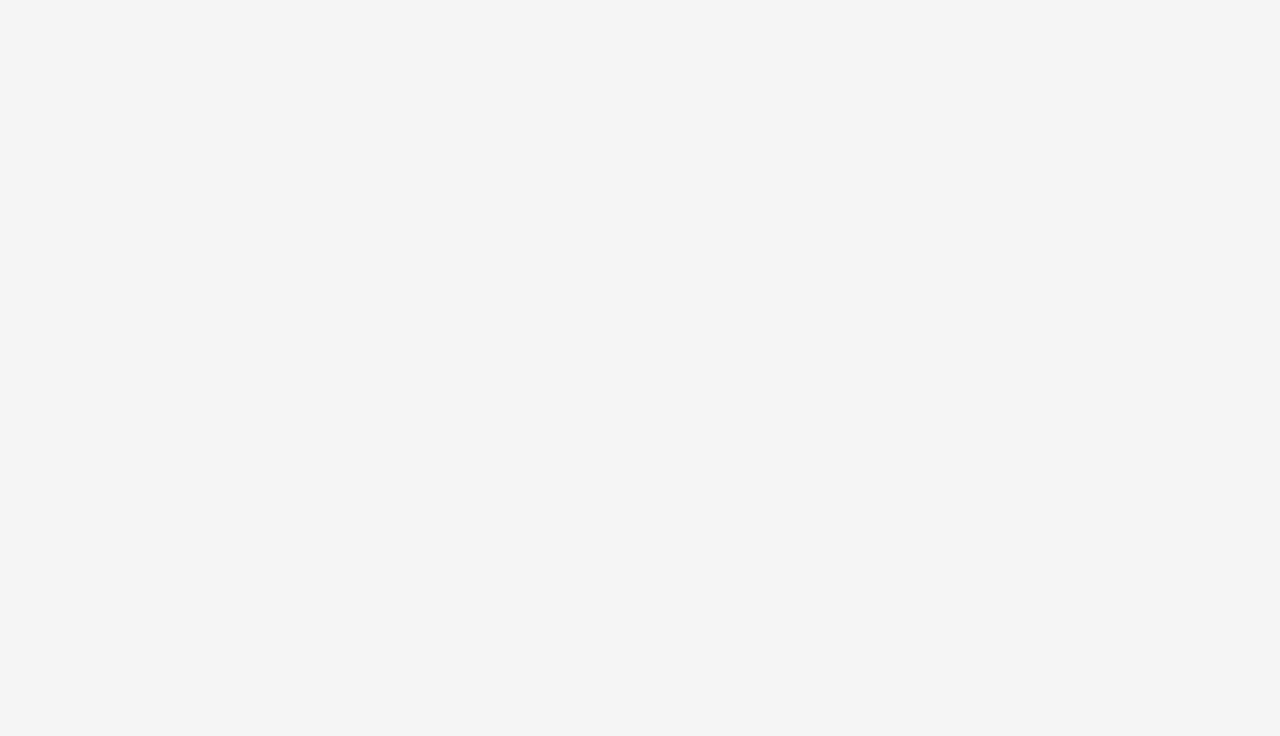
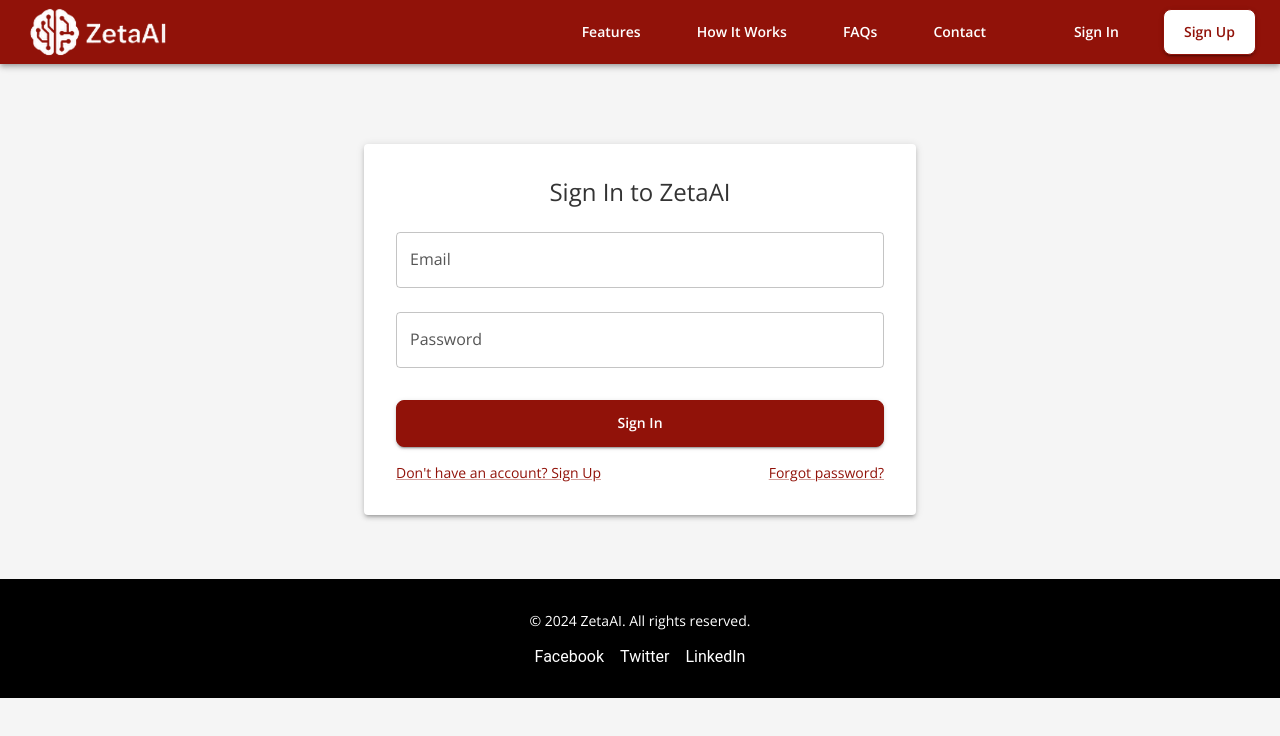
Before and after one commit to Fauzan186/social-ai-frontend, a React (Vite) app: page /signin in a window 1280 px wide. Before the commit this address had no page. Shown: the top 736 px of the page. Built offline with nearby package versions, Linux system fonts and the light colour scheme.

Commit message:
Add dashboard

```diff
--- a/src/App.tsx
+++ b/src/App.tsx
@@ -1,12 +1,27 @@
-import React from 'react';
-import { BrowserRouter as Router, Routes, Route } from 'react-router-dom';
-import HomePage from './pages/HomePage';
+// src/App.tsx
+import React from "react";
+import { BrowserRouter as Router, Routes, Route } from "react-router-dom";
+import HomePage from "./pages/HomePage";
+import SignIn from "./components/auth/SignIn";
+import SignUp from "./components/auth/SignUp";
+import DashboardPage from "./pages/DashboardPage";
+import PrivateRoute from "./routes/PrivateRoute";
 
 const App: React.FC = () => {
   return (
     <Router>
       <Routes>
         <Route path="/" element={<HomePage />} />
+        <Route path="/signin" element={<SignIn />} />
+        <Route path="/signup" element={<SignUp />} />
+        <Route
+          path="/dashboard"
+          element={
+            <PrivateRoute>
+              <DashboardPage />
+            </PrivateRoute>
+          }
+        />
       </Routes>
     </Router>
   );
--- a/src/components/Header.tsx
+++ b/src/components/Header.tsx
@@ -1,4 +1,4 @@
-import React, { useState } from 'react';
+import React, { useState } from "react";
 import {
   AppBar,
   Toolbar,
@@ -10,32 +10,46 @@ import {
   ListItem,
   ListItemText,
   Box,
-} from '@mui/material';
-import MenuIcon from '@mui/icons-material/Menu';
-import { useTheme, useMediaQuery } from '@mui/material';
-import zetaiLogo from '../assets/zetaai_100px_with_10px_margin.png'; // Adjust the path as necessary
+} from "@mui/material";
+import MenuIcon from "@mui/icons-material/Menu";
+import { useTheme, useMediaQuery } from "@mui/material";
+import { Link as RouterLink } from "react-router-dom";
+import zetaiLogo from "../assets/zetaai_100px_with_10px_margin.png"; // Adjust as needed
 
-const Header: React.FC<{ onNavigate: (section: string) => void }> = ({ onNavigate }) => {
+const Header: React.FC<{ onNavigate?: (section: string) => void }> = ({
+  onNavigate,
+}) => {
   const theme = useTheme();
-  const isMobile = useMediaQuery(theme.breakpoints.down('sm')); // Detect screen size
+  const isMobile = useMediaQuery(theme.breakpoints.down("sm"));
   const [drawerOpen, setDrawerOpen] = useState(false);
 
   const handleNavigate = (section: string) => {
+    if (onNavigate) {
       onNavigate(section);
-    setDrawerOpen(false); // Close drawer on navigation
+    }
+    setDrawerOpen(false);
   };
 
   return (
     <>
-      <AppBar position="static" sx={{ backgroundColor: '#911209' }}>
-        <Toolbar>
+      <AppBar position="static" sx={{ backgroundColor: "#911209" }}>
+        <Toolbar sx={{ justifyContent: "space-between" }}>
+          {/* Logo */}
+          {/* Logo */}
+          <Box
+            component={RouterLink}
+            to="/"
+            sx={{
+              display: "flex",
+              alignItems: "center",
+              textDecoration: "none",
+            }}
+          >
+            <img src={zetaiLogo} alt="ZetaAI Logo" style={{ height: "60px" }} />
+          </Box>
 
-          <img src={zetaiLogo} alt="ZetaAI Logo"  style={{height:"60px"}} />
-
-          {/* Conditional rendering based on screen size */}
 
           {isMobile ? (
-            // Mobile view: Menu button and Drawer
             <>
               <IconButton
                 color="inherit"
@@ -52,44 +66,98 @@ const Header: React.FC<{ onNavigate: (section: string) => void }> = ({ onNavigat
                 <Box
                   sx={{
                     width: 250,
-                    display: 'flex',
-                    flexDirection: 'column',
-                    height: '100%',
+                    display: "flex",
+                    flexDirection: "column",
+                    height: "100%",
+                    justifyContent: "space-between",
+                    p: 2,
                   }}
                 >
+                  <Box>
                     <List>
-                    <ListItem  onClick={() => handleNavigate('features')}>
+                      <ListItem
+                        button
+                        onClick={() => handleNavigate("features")}
+                      >
                         <ListItemText primary="Features" />
                       </ListItem>
-                    <ListItem  onClick={() => handleNavigate('howItWorks')}>
+                      <ListItem
+                        button
+                        onClick={() => handleNavigate("howItWorks")}
+                      >
                         <ListItemText primary="How It Works" />
                       </ListItem>
-                    <ListItem  onClick={() => handleNavigate('faqs')}>
+                      <ListItem button onClick={() => handleNavigate("faqs")}>
                         <ListItemText primary="FAQs" />
                       </ListItem>
-                    <ListItem  onClick={() => handleNavigate('contact')}>
+                      <ListItem
+                        button
+                        onClick={() => handleNavigate("contact")}
+                      >
                         <ListItemText primary="Contact" />
                       </ListItem>
                     </List>
                   </Box>
+                  <Box sx={{ mt: 2 }}>
+                    <Button
+                      fullWidth
+                      component={RouterLink}
+                      to="/signin"
+                      variant="outlined"
+                      sx={{ mb: 1 }}
+                    >
+                      Sign In
+                    </Button>
+                    <Button
+                      fullWidth
+                      component={RouterLink}
+                      to="/signup"
+                      variant="contained"
+                    >
+                      Sign Up
+                    </Button>
+                  </Box>
+                </Box>
               </Drawer>
             </>
           ) : (
-            // Desktop view: Buttons
-            <>
-              <Button color="inherit" onClick={() => onNavigate('features')}>
+            // Desktop: nav left, auth right
+            <Box sx={{ display: "flex", alignItems: "center", gap: 2 }}>
+              <Button
+                color="inherit"
+                onClick={() => handleNavigate("features")}
+              >
                 Features
               </Button>
-              <Button color="inherit" onClick={() => onNavigate('howItWorks')}>
+              <Button
+                color="inherit"
+                onClick={() => handleNavigate("howItWorks")}
+              >
                 How It Works
               </Button>
-              <Button color="inherit" onClick={() => onNavigate('faqs')}>
+              <Button color="inherit" onClick={() => handleNavigate("faqs")}>
                 FAQs
               </Button>
-              <Button color="inherit" onClick={() => onNavigate('contact')}>
+              <Button color="inherit" onClick={() => handleNavigate("contact")}>
                 Contact
               </Button>
-            </>
+              <Button
+                color="inherit"
+                component={RouterLink}
+                to="/signin"
+                sx={{ ml: 4 }}
+              >
+                Sign In
+              </Button>
+              <Button
+                variant="contained"
+                component={RouterLink}
+                to="/signup"
+                sx={{ backgroundColor: "white", color: "#911209", ml: 1 }}
+              >
+                Sign Up
+              </Button>
+            </Box>
           )}
         </Toolbar>
       </AppBar>
--- /dev/null
+++ b/src/components/Layout.tsx
@@ -0,0 +1,19 @@
+// components/Layout.tsx
+import React from 'react';
+import Header from './Header';
+import Footer from './Footer';
+
+const Layout: React.FC<{ children: React.ReactNode; onNavigate?: (section: string) => void }> = ({
+  children,
+  onNavigate,
+}) => {
+  return (
+    <>
+      <Header onNavigate={onNavigate} />
+      <main>{children}</main>
+      <Footer />
+    </>
+  );
+};
+
+export default Layout;
--- /dev/null
+++ b/src/components/auth/SignIn.tsx
@@ -0,0 +1,67 @@
+import React from 'react';
+import {
+  Box,
+  Button,
+  Container,
+  TextField,
+  Typography,
+  Grid,
+  Link,
+  Paper,
+} from '@mui/material';
+import { Link as RouterLink } from 'react-router-dom';
+import Layout from './../Layout'; // Adjust path as needed
+
+const SignIn: React.FC = () => {
+  return (
+    <Layout>
+      <Container maxWidth="sm">
+        <Paper elevation={3} sx={{ p: 4, mt: 10, mb: 8 }}>
+          <Typography variant="h5" gutterBottom align="center">
+            Sign In to ZetaAI
+          </Typography>
+          <Box component="form" noValidate autoComplete="off">
+            <TextField
+              fullWidth
+              label="Email"
+              type="email"
+              margin="normal"
+              name="email"
+              autoComplete="email"
+            />
+            <TextField
+              fullWidth
+              label="Password"
+              type="password"
+              margin="normal"
+              name="password"
+              autoComplete="current-password"
+            />
+            <Button
+              fullWidth
+              variant="contained"
+              color="primary"
+              sx={{ mt: 3, mb: 2 }}
+            >
+              Sign In
+            </Button>
+            <Grid container justifyContent="space-between">
+              <Grid item>
+                <Link component={RouterLink} to="/signup" variant="body2">
+                  Don't have an account? Sign Up
+                </Link>
+              </Grid>
+              <Grid item>
+                <Link href="#" variant="body2">
+                  Forgot password?
+                </Link>
+              </Grid>
+            </Grid>
+          </Box>
+        </Paper>
+      </Container>
+    </Layout>
+  );
+};
+
+export default SignIn;
--- /dev/null
+++ b/src/components/auth/SignUp.tsx
@@ -0,0 +1,77 @@
+import React from "react";
+import {
+  Box,
+  Button,
+  Container,
+  TextField,
+  Typography,
+  Grid,
+  Link,
+  Paper,
+} from "@mui/material";
+import { Link as RouterLink } from "react-router-dom";
+import Layout from "../Layout"; // Adjust if necessary
+
+const SignUp: React.FC = () => {
+  return (
+    <Layout>
+      <Container maxWidth="sm">
+        <Paper elevation={3} sx={{ p: 4, mt: 10, mb: 8 }}>
+          <Typography variant="h5" gutterBottom align="center">
+            Create Account
+          </Typography>
+          <Box component="form" noValidate autoComplete="off">
+            <TextField
+              fullWidth
+              label="Full Name"
+              margin="normal"
+              name="name"
+              autoComplete="name"
+            />
+            <TextField
+              fullWidth
+              label="Email"
+              type="email"
+              margin="normal"
+              name="email"
+              autoComplete="email"
+            />
+            <TextField
+              fullWidth
+              label="Password"
+              type="password"
+              margin="normal"
+              name="password"
+              autoComplete="new-password"
+            />
+            <TextField
+              fullWidth
+              label="Confirm Password"
+              type="password"
+              margin="normal"
+              name="confirmPassword"
+              autoComplete="new-password"
+            />
+            <Button
+              fullWidth
+              variant="contained"
+              color="primary"
+              sx={{ mt: 3, mb: 2 }}
+            >
+              Sign Up
+            </Button>
+            <Grid container justifyContent="flex-start">
+              <Grid item>
+                <Link component={RouterLink} to="/signin" variant="body2">
+                  Already have an account? Sign In
+                </Link>
+              </Grid>
+            </Grid>
+          </Box>
+        </Paper>
+      </Container>
+    </Layout>
+  );
+};
+
+export default SignUp;
--- /dev/null
+++ b/src/pages/DashboardPage.tsx
@@ -0,0 +1,9 @@
+import React from 'react'
+
+function DashboardPage() {
+  return (
+    <div>DashboardPage</div>
+  )
+}
+
+export default DashboardPage
--- /dev/null
+++ b/src/routes/PrivateRoute.tsx
@@ -0,0 +1,14 @@
+// src/components/routes/PrivateRoute.tsx
+import React from "react";
+import { Navigate } from "react-router-dom";
+import { isAuthenticated } from "../utils/auth";
+
+interface Props {
+  children: JSX.Element;
+}
+
+const PrivateRoute: React.FC<Props> = ({ children }) => {
+  return isAuthenticated() ? children : <Navigate to="/signin" replace />;
+};
+
+export default PrivateRoute;
--- /dev/null
+++ b/src/utils/auth.ts
@@ -0,0 +1,4 @@
+// src/utils/auth.ts
+export const isAuthenticated = (): boolean => {
+  return !!localStorage.getItem("user");
+};
```
Also changed, not shown: src/pages/HomePage.tsx (+4 -11 lines). Lines whose indentation alone changed are shown as unchanged.
